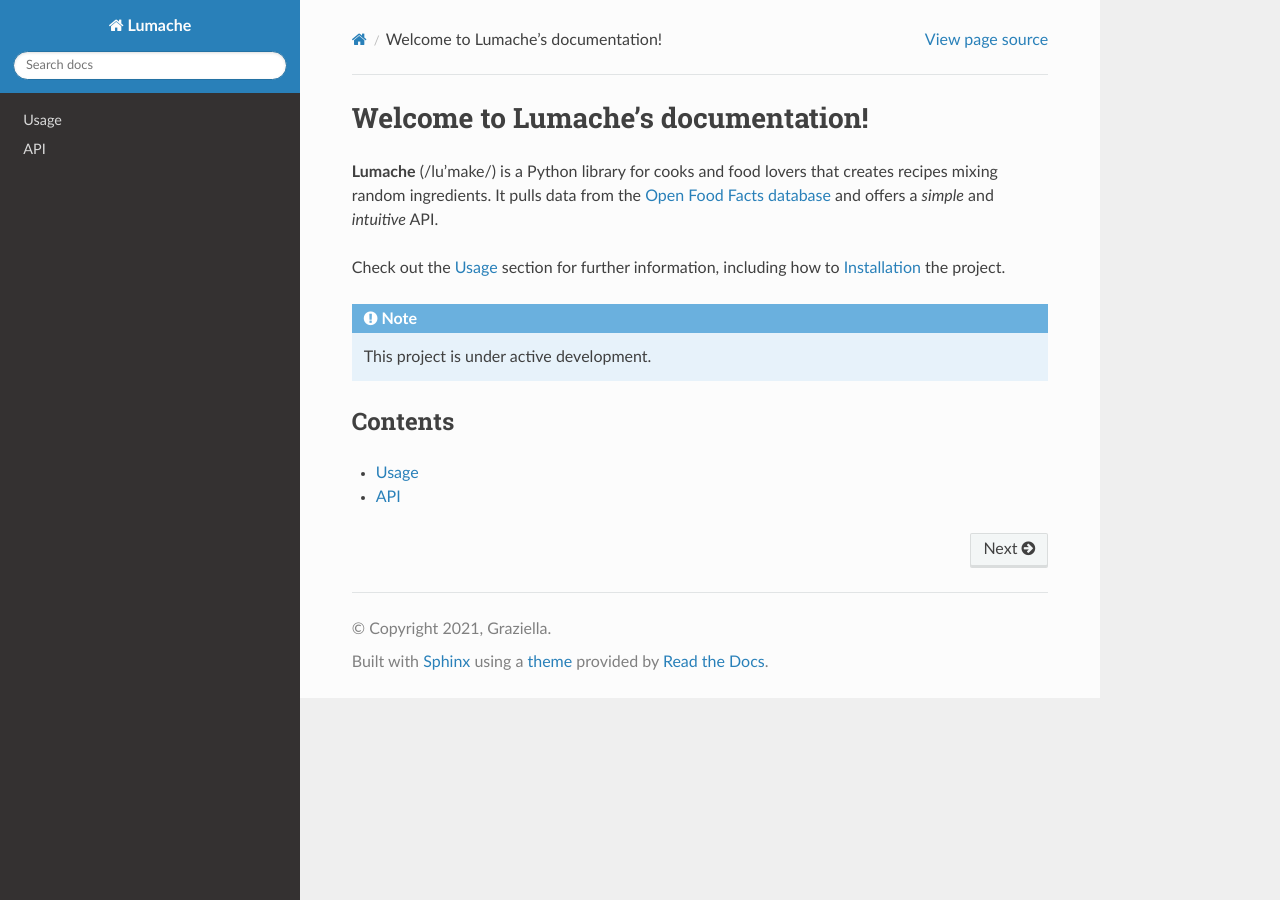
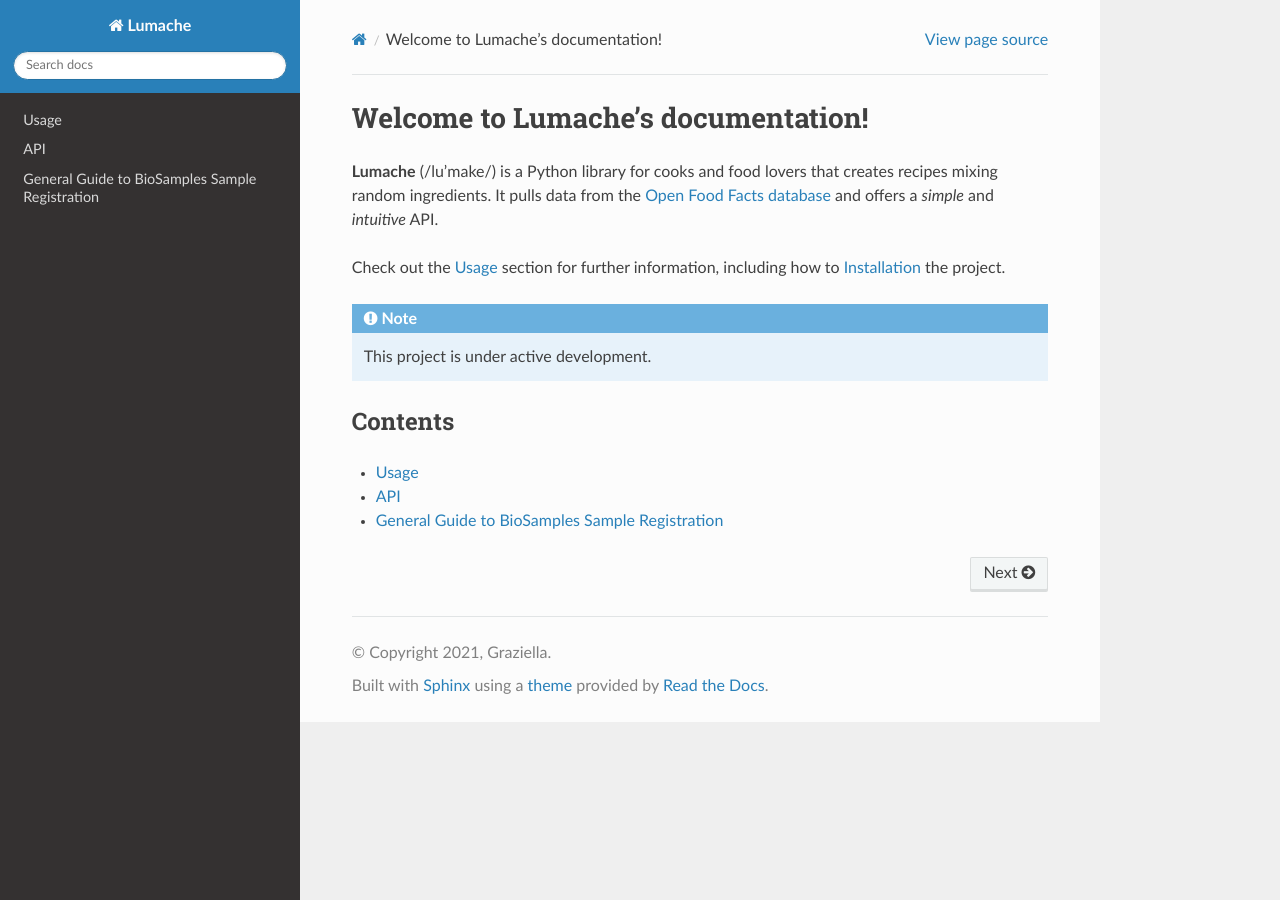
Before and after one commit to Wkt8/rtd-tutorial, a Sphinx documentation site: the page built from docs/source/index.rst, in a window 1280 px wide. Built offline with Sphinx 7.4.7 and the Read the Docs theme 3.1.0, drawn with Linux system fonts in a browser that asks for light colours.

Commit message:
update general-guide.rst

```diff
--- /dev/null
+++ b/docs/source/general-guide/general-guide.rst
@@ -0,0 +1,2 @@
+General Guide to BioSamples Sample Registration
+===============================================
--- a/docs/source/index.rst
+++ b/docs/source/index.rst
@@ -17,7 +17,8 @@
 --------
 
 .. toctree::
-   :maxdepth: 1
+    :maxdepth: 1
 
-   usage
-   api
+    usage
+    api
+    general-guide/general-guide
```
